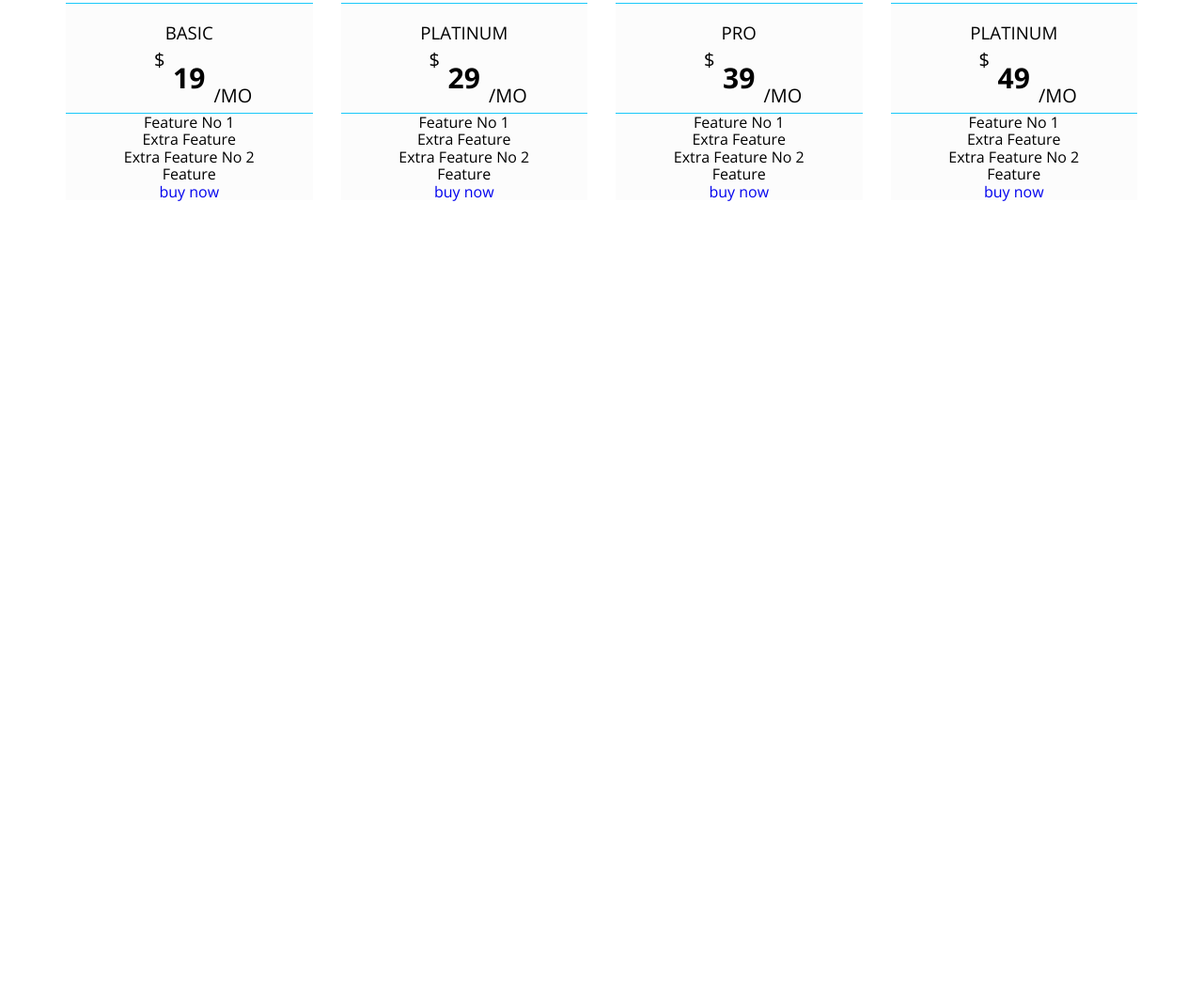
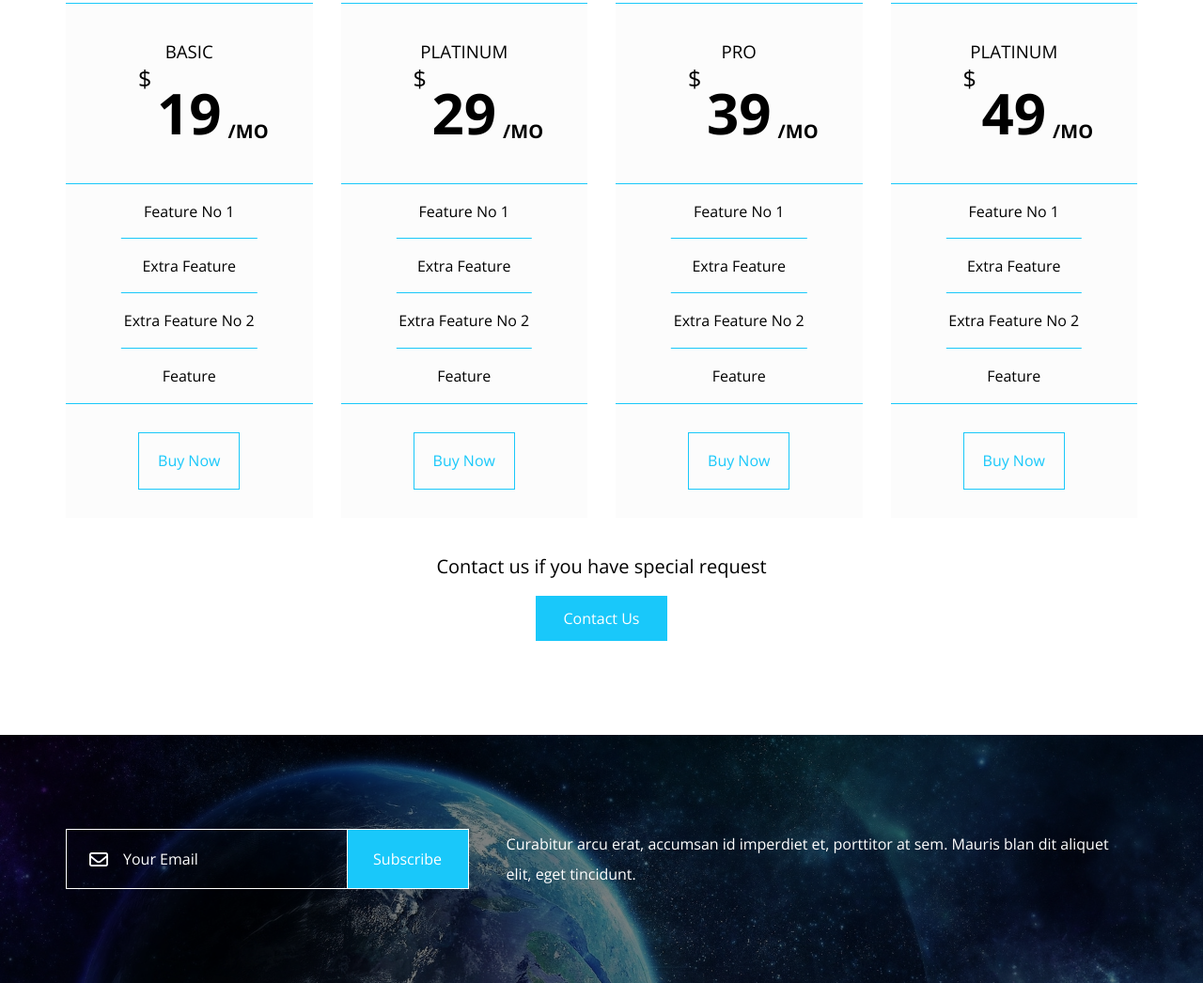
Before and after one commit to AGad92/kasper, a plain HTML site: page index.html in a window 1280 px wide. Shown: the part 6549-7595 px from the top of the page at 94% size. Before the commit the page ends 6862 px from the top, so only its background shows below. Drawn offline with nearby package versions, Linux system fonts and the light colour scheme.

Commit message:
finished pricing and subscribtion sections

```diff
--- a/index.html
+++ b/index.html
@@ -421,6 +421,25 @@
             </div>
           </div>
         </div>
+      <div class="contact-container">
+        <p>Contact us if you have special request
+        </p>
+        <a href="#" class="contact">contact us</a>
+      </div>
+      </div>
+    </section>
+    <section id="subscribe">
+      <div class="container">
+        <form>
+          <i class="far fa-envelope fa-lg"></i>
+          <input type="email" name="email" id="email" placeholder="Your email">
+          <input type="submit" name="email" id="email" value="Subscribe">
+        </form>
+        <div class="text">
+          <p>Curabitur arcu erat, accumsan id imperdiet et, porttitor at sem. Mauris blan dit aliquet elit, eget tincidunt.
+
+          </p>
+        </div>
       </div>
     </section>
   </body>
--- a/style/kasper.css
+++ b/style/kasper.css
@@ -720,8 +720,8 @@ header nav .form i {
 }
 #pricing .plans .plan .head {
   border-top: 1px solid var(--main-color);
-    border-bottom: 1px solid var(--main-color);
-    padding: 20px 0px;
+  border-bottom: 1px solid var(--main-color);
+  padding: 40px 20px;
 }
 #pricing .plans .plan .head h3 {
   font-weight: normal;
@@ -729,14 +729,14 @@ header nav .form i {
 }
 #pricing .plans .plan .head span {
   font-weight: bold;
-  font-size: 30px;
   position: relative;
+  font-size: 60px;
 }
-#pricing .plans .plan .head span::before{
+#pricing .plans .plan .head span::before {
   content: "$";
   position: absolute;
   left: -20px;
-  font-size: 20px;
+  font-size: 25px;
   top: -10px;
   font-weight: normal;
 }
@@ -745,7 +745,120 @@ header nav .form i {
   position: absolute;
   right: -50px;
   font-size: 20px;
-  bottom: -10px;
+  bottom: 10px;
+  font-weight: bold;
+}
+#pricing ul {
+  border-bottom: 1px solid var(--main-color);
+}
+#pricing ul li {
+  padding: 20px;
+  position: relative;
+}
+#pricing ul li:not(:last-child)::after {
+  content: "";
+  position: absolute;
+  height: 1px;
+  background-color: var(--main-color);
+  width: 55%;
+  bottom: 0px;
+  left: 50%;
+  transform: translateX(-50%);
+}
+#pricing .foot a {
+  display: inline-block;
+  color: var(--main-color);
+  text-transform: capitalize;
+  padding: 20px;
+  border: 1px solid var(--main-color);
+  margin: 30px;
+  transition: 0.3s;
+}
+#pricing .foot a:hover {
+  background-color: var(--main-color);
+  color: white;
+}
+#pricing .contact-container {
+  margin-top: 40px;
+  text-align: center;
+}
+#pricing .contact-container p {
+  font-size: 20px;
   font-weight: normal;
+  margin-bottom: 20px;
+}
+#pricing .contact-container .contact {
+  display: inline-block;
+  padding: 15px 30px;
+  color: #fff;
+  background-color: var(--main-color);
+  text-transform: capitalize;
 }
 /* End Pricing */
+/* Start Subscribe */
+#subscribe {
+  padding-top: var(--section-padding);
+  padding-bottom: var(--section-padding);
+  background-image: url(../images/subscribe.jpg);
+  background-size: cover;
+  position: relative;
+}
+#subscribe::before {
+  content: "";
+  position: absolute;
+  top: 0;
+  left: 0;
+  width: 100%;
+  height: 100%;
+  background-color: rgb(0 0 0 /50%);
+}
+#subscribe .container {
+  position: relative;
+  color: #fff;
+  display: flex;
+  gap: 40px;
+}
+@media (width <= 991px) {
+  #subscribe .container {
+    flex-direction: column;
+  }
+}
+#subscribe .container form {
+  position: relative;
+  display: flex;
+  width: 500px;
+  max-width: 100%;
+  color: #fff;
+
+}
+#subscribe .container form i {
+  position: absolute;
+  top: 50%;
+  transform: translateY(-50%);
+  left: 25px;
+}
+#subscribe .container form input[type="email"] {
+  background: none;
+  padding: 20px 20px 20px 60px;
+  outline: none;
+  border: 1px solid #fff;
+  border-right: none;
+  width: calc(100% - 130px);
+  caret-color: var(--main-color);
+}
+#subscribe .container form input[type="email"]::placeholder{
+  color: #fff;
+  text-transform: capitalize;
+}
+#subscribe .container form input[type="submit"] {
+  border: 1px solid #fff;
+  padding: 20px ;
+  background-color: var(--main-color);
+  color: #fff;
+  width: 130px;
+  cursor: pointer;
+}
+#subscribe .container .text p {
+  line-height: 2;
+}
+/* End Subscribe */
```
Also changed, not shown: images/subscribe.jpg (added).
